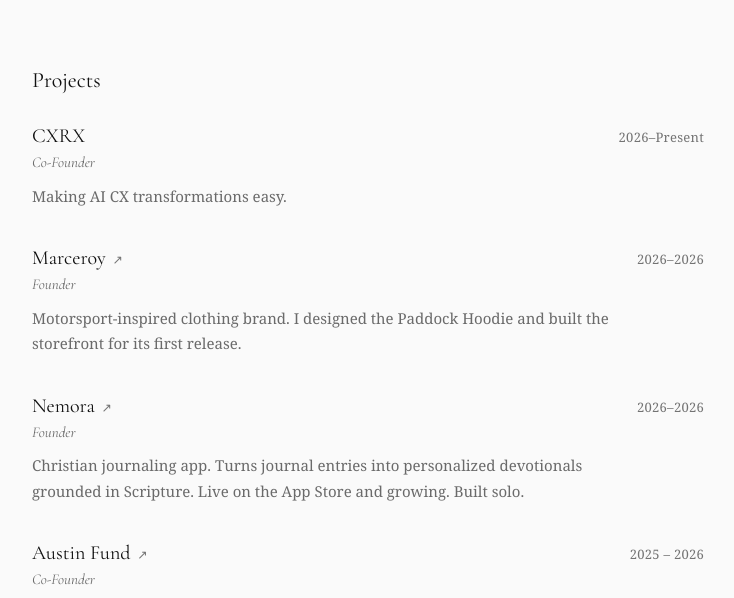
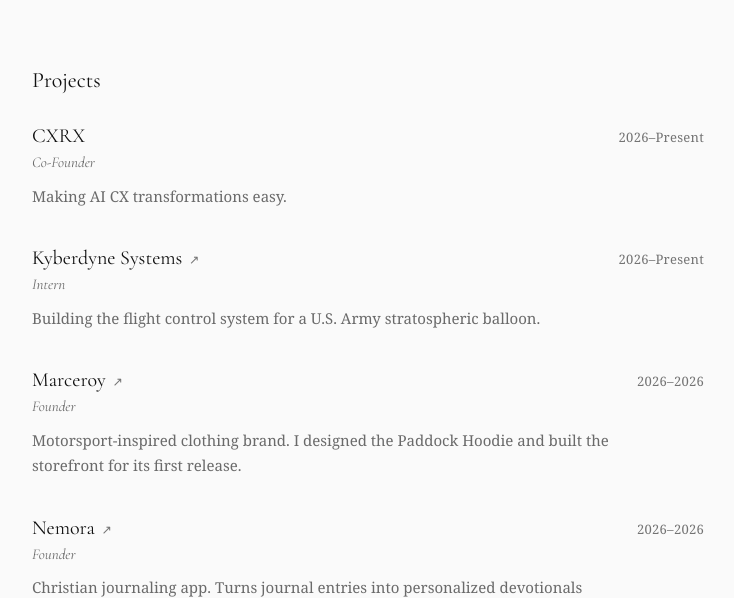
Before and after one commit to chaseroll/personal-site, a plain HTML site: page resume/index.html in a window 1280 px wide. Shown: the part 203-801 px from the top of the page, without its empty margins (272-1006 px from the left). Drawn offline with Linux system fonts and the light colour scheme.

Commit message:
Add Kyberdyne Systems internship below CXRX

```diff
--- a/resume/index.html
+++ b/resume/index.html
@@ -82,6 +82,15 @@
           </div>
           <p class="role">Co-Founder</p>
           <p class="desc">Making AI CX transformations easy.</p>
+        </article>
+
+        <article class="entry" id="kyberdyne">
+          <div class="head">
+            <h3><a href="https://www.kyberdyne.systems/">Kyberdyne Systems <span class="ext" aria-hidden="true">&nearr;</span></a></h3>
+            <span class="dates">2026&ndash;Present</span>
+          </div>
+          <p class="role">Intern</p>
+          <p class="desc">Building the flight control system for a U.S. Army stratospheric balloon.</p>
         </article>
 
         <article class="entry" id="marceroy">
```
